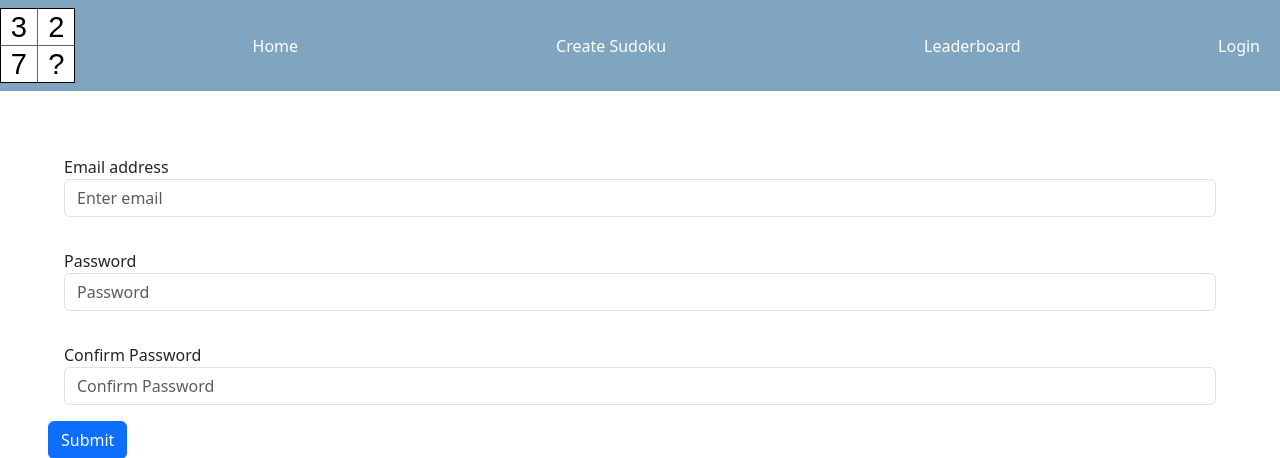
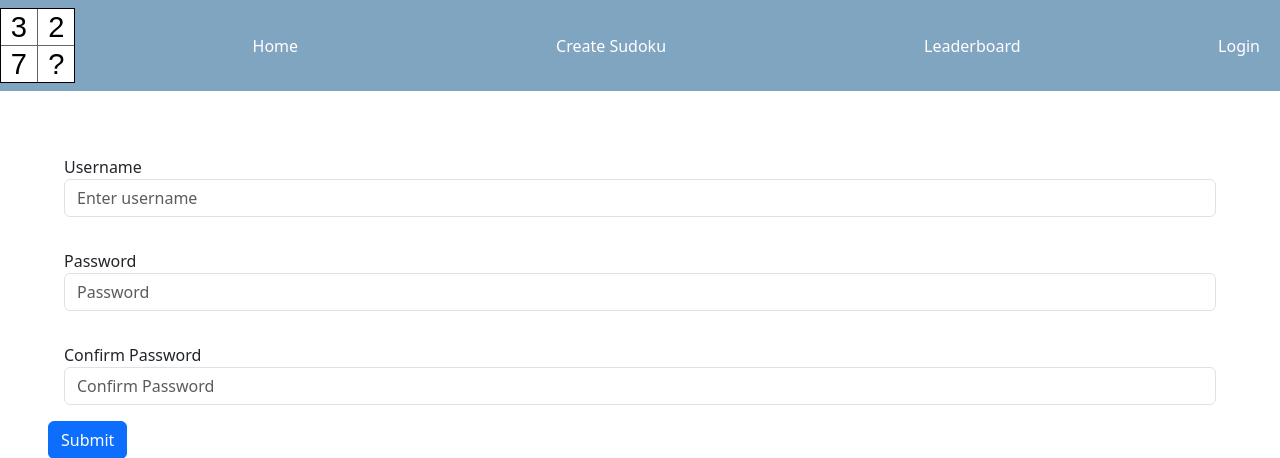
Before and after one commit to realroyxu/CITS3403-MurderMystery, a Flask app: template app/templates/pages/register.html in a window 1280 px wide. Shown: the top 458 px of the page. Run offline with Flask 3, Linux system fonts and the light colour scheme; the template is opened without the code that fills it: most values are stand-ins (such as "Sample title", 1, 10 or a date in 2020); form fields are guessed from the names that the template uses.

Commit message:
change login adn register html to fit username / password login

```diff
--- a/app/templates/pages/login.html
+++ b/app/templates/pages/login.html
@@ -5,8 +5,8 @@
         <form method="POST">
             {{ form.hidden_tag() }}
             <div class="form-group p-3">
-                {{ form.email.label(class="form-label") }}
-                {{ form.email(class="form-control") }}
+                {{ form.username.label(class="form-label") }}
+                {{ form.username(class="form-control") }}
             </div>
             <div class="form-group p-3">
                 {{ form.password.label(class="form-label") }}
--- a/app/templates/pages/register.html
+++ b/app/templates/pages/register.html
@@ -5,8 +5,8 @@
         <form method="POST">
             {{ form.hidden_tag() }}
             <div class="form-group p-3">
-                <label for="email">Email address</label>
-                {{ form.email(class="form-control", id="email", placeholder="Enter email") }}
+                <label for="username">Username</label>
+                {{ form.username(class="form-control", id="username", placeholder="Enter username") }}
             </div>
             <div class="form-group p-3">
                 <label for="password">Password</label>
```
